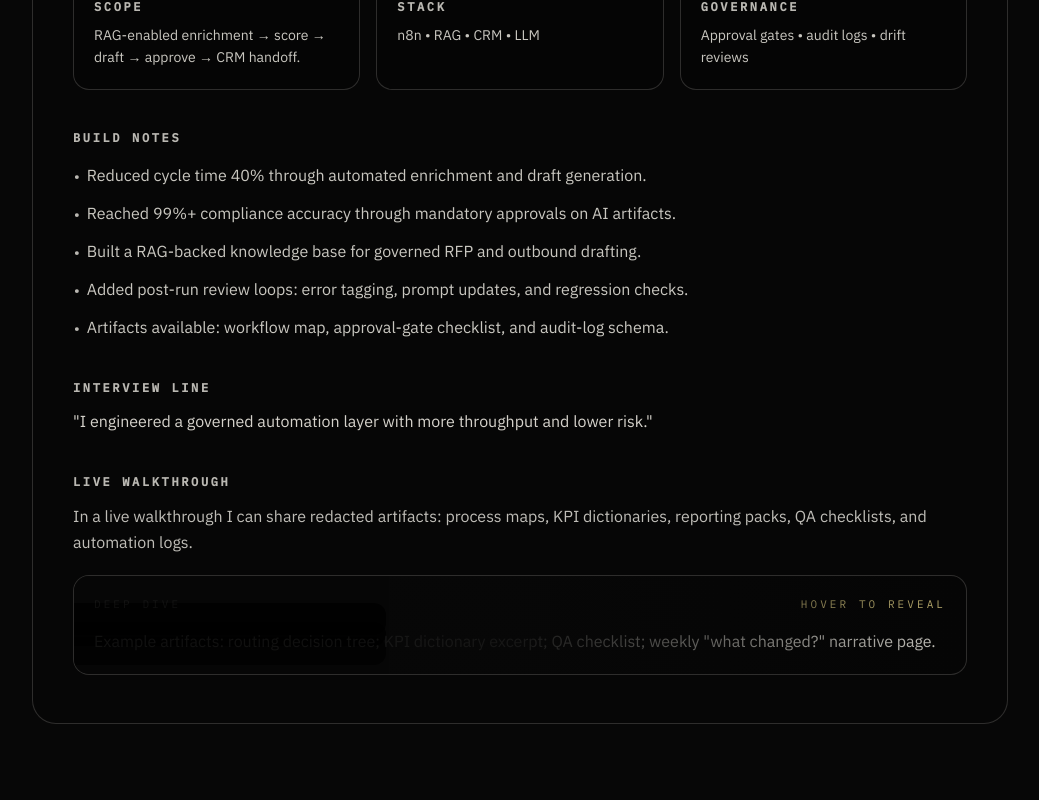
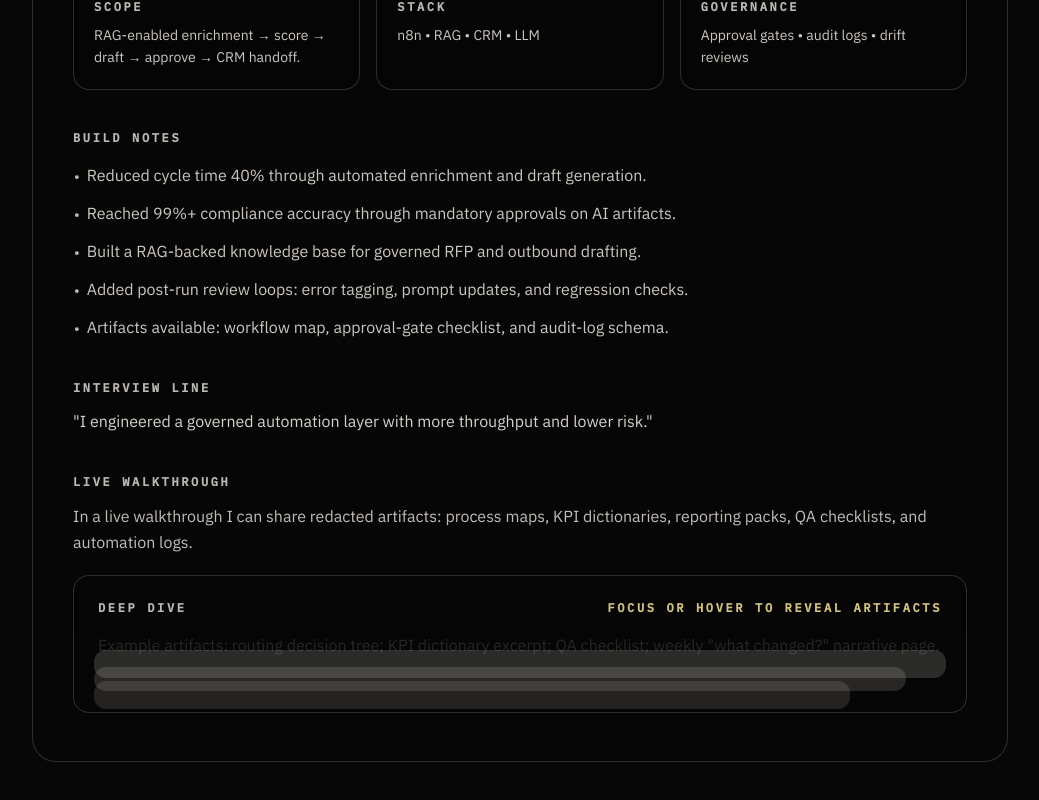
Before and after one commit to connorsewer/connorlaughl.in, a Next.js app: page /case-studies/ai-native-gtm in a window 1280 px wide. Shown: the part 1213-2013 px from the top of the page, without its empty margins (120-1159 px from the left). Built offline with nearby package versions, Linux system fonts and the light colour scheme.

Commit message:
fix: make artifact reveal keyboard accessible

```diff
--- a/components/RedactionReveal.tsx
+++ b/components/RedactionReveal.tsx
@@ -1,56 +1,62 @@
 "use client";
 
-import { motion, useMotionValue, useSpring } from "framer-motion";
-import { PropsWithChildren, useCallback } from "react";
+import { motion } from "framer-motion";
+import { KeyboardEvent, PropsWithChildren, useState } from "react";
 
 /**
- * Luxury-friendly “public-safe / deep-dive” reveal.
- * Default: subtle redaction bars. On hover/focus: bars slide to expose content.
+ * Public-safe artifact preview.
+ * Default: lightly redacted. Hover, focus, click, Enter, or Space reveal it.
  */
 export function RedactionReveal({
-  label = "DEEP DIVE",
+  label = "Deep dive",
   children,
 }: PropsWithChildren<{ label?: string }>) {
-  const x = useMotionValue(0);
-  const sx = useSpring(x, { stiffness: 250, damping: 30 });
+  const [revealed, setRevealed] = useState(false);
 
-  const onMove = useCallback(
-    (e: React.MouseEvent<HTMLDivElement>) => {
-      const rect = e.currentTarget.getBoundingClientRect();
-      const px = (e.clientX - rect.left) / rect.width;
-      x.set(px);
-    },
-    [x]
-  );
+  const onKeyDown = (event: KeyboardEvent<HTMLDivElement>) => {
+    if (event.key === "Enter" || event.key === " ") {
+      event.preventDefault();
+      setRevealed(true);
+    }
+  };
 
   return (
     <div
-      onMouseMove={onMove}
-      className="relative rounded-2xl border border-rule bg-ink/35 p-5 overflow-hidden"
+      aria-expanded={revealed}
+      aria-label={`${revealed ? "Hide" : "Reveal"} artifact examples`}
+      className="group relative overflow-hidden rounded-2xl border border-rule bg-ink/35 p-6 transition-colors hover:border-accent/70 focus-visible:border-accent"
+      onBlur={() => setRevealed(false)}
+      onClick={() => setRevealed(true)}
+      onFocus={() => setRevealed(true)}
+      onKeyDown={onKeyDown}
+      onMouseEnter={() => setRevealed(true)}
+      onMouseLeave={() => setRevealed(false)}
+      role="button"
       tabIndex={0}
     >
-      <div className="flex items-center justify-between gap-4">
-        <div className="font-mono text-[11px] tracking-[0.28em] text-paper/70">
-          {label}
-        </div>
-        <div className="font-mono text-[11px] tracking-[0.28em] text-accent/90">
-          HOVER TO REVEAL
+      <div className="flex flex-wrap items-center justify-between gap-4">
+        <div className="meta-label-muted">{label}</div>
+        <div className="meta-label-accent">
+          {revealed ? "Shown" : "Focus or hover to reveal artifacts"}
         </div>
       </div>
 
-      <div className="mt-4 text-paper/80 leading-relaxed">{children}</div>
+      <div className={`mt-4 min-h-14 pb-1 leading-relaxed transition-colors ${revealed ? "text-paper/82" : "text-paper/52"}`}>
+        {children}
+      </div>
 
-      {/* Redaction bars layer */}
       <motion.div
-        aria-hidden
-        style={{ translateX: sx }}
-        className="pointer-events-none absolute inset-0 opacity-[0.92]"
+        animate={{ opacity: revealed ? 0 : 0.86 }}
+        aria-hidden="true"
+        className="pointer-events-none absolute inset-x-0 bottom-2 top-[3.9rem]"
+        initial={false}
+        transition={{ duration: 0.25, ease: [0.19, 1, 0.22, 1] }}
       >
-        <div className="absolute inset-0 bg-gradient-to-r from-ink via-ink to-transparent" />
-        <div className="absolute left-[-35%] top-0 h-full w-[70%]">
-          <div className="absolute left-0 top-[28%] h-8 w-full rounded-xl bg-black/70" />
-          <div className="absolute left-0 top-[47%] h-6 w-full rounded-xl bg-black/65" />
-          <div className="absolute left-0 top-[62%] h-7 w-full rounded-xl bg-black/60" />
+        <div className="absolute inset-0 bg-ink/88 backdrop-blur-[1px]" />
+        <div className="absolute inset-x-5 top-0 h-full">
+          <div className="absolute left-0 right-0 top-[18%] h-7 rounded-xl bg-paper/18" />
+          <div className="absolute left-0 right-10 top-[44%] h-6 rounded-xl bg-paper/16" />
+          <div className="absolute left-0 right-24 top-[66%] h-7 rounded-xl bg-paper/14" />
         </div>
       </motion.div>
     </div>
```
